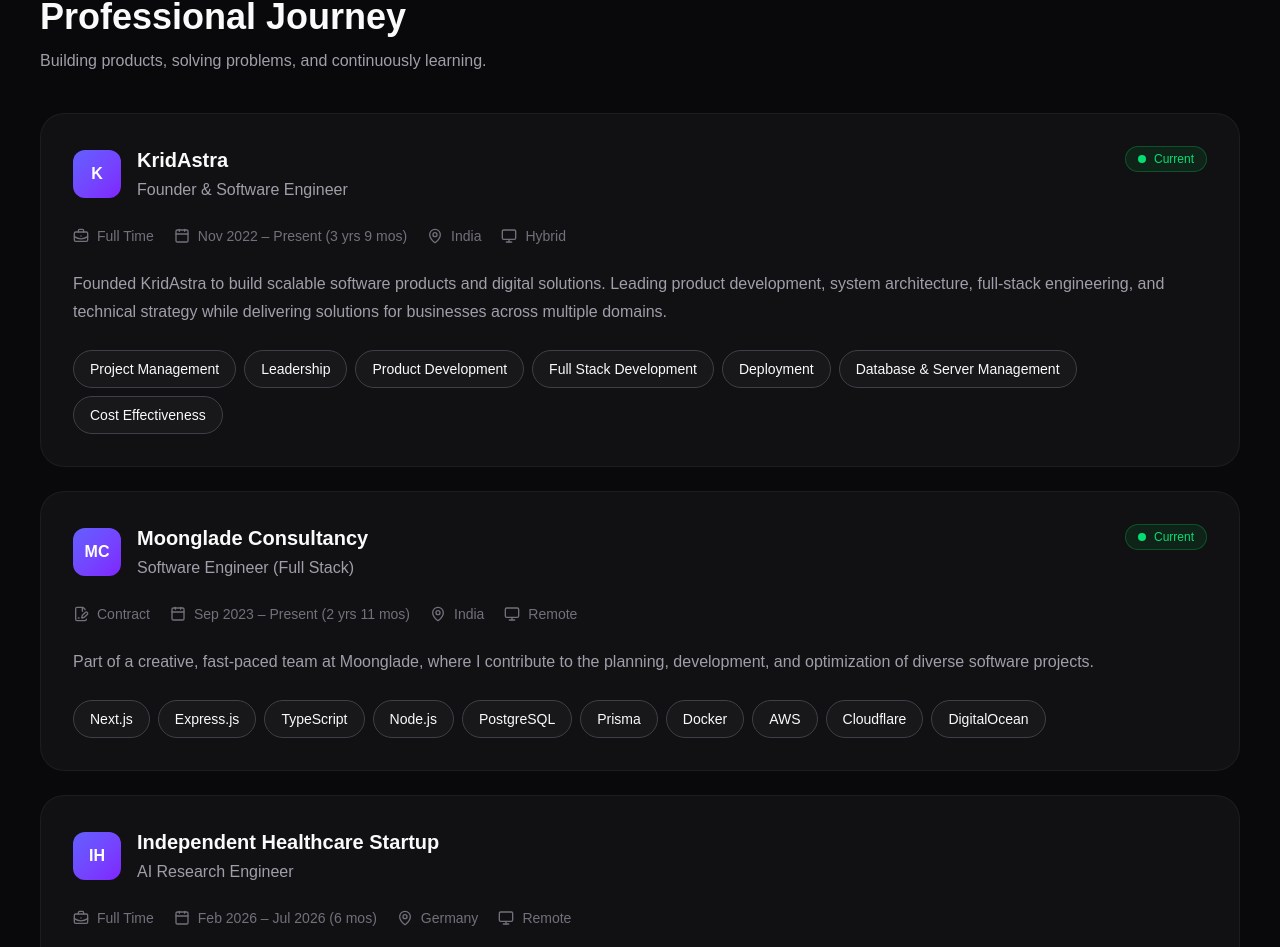
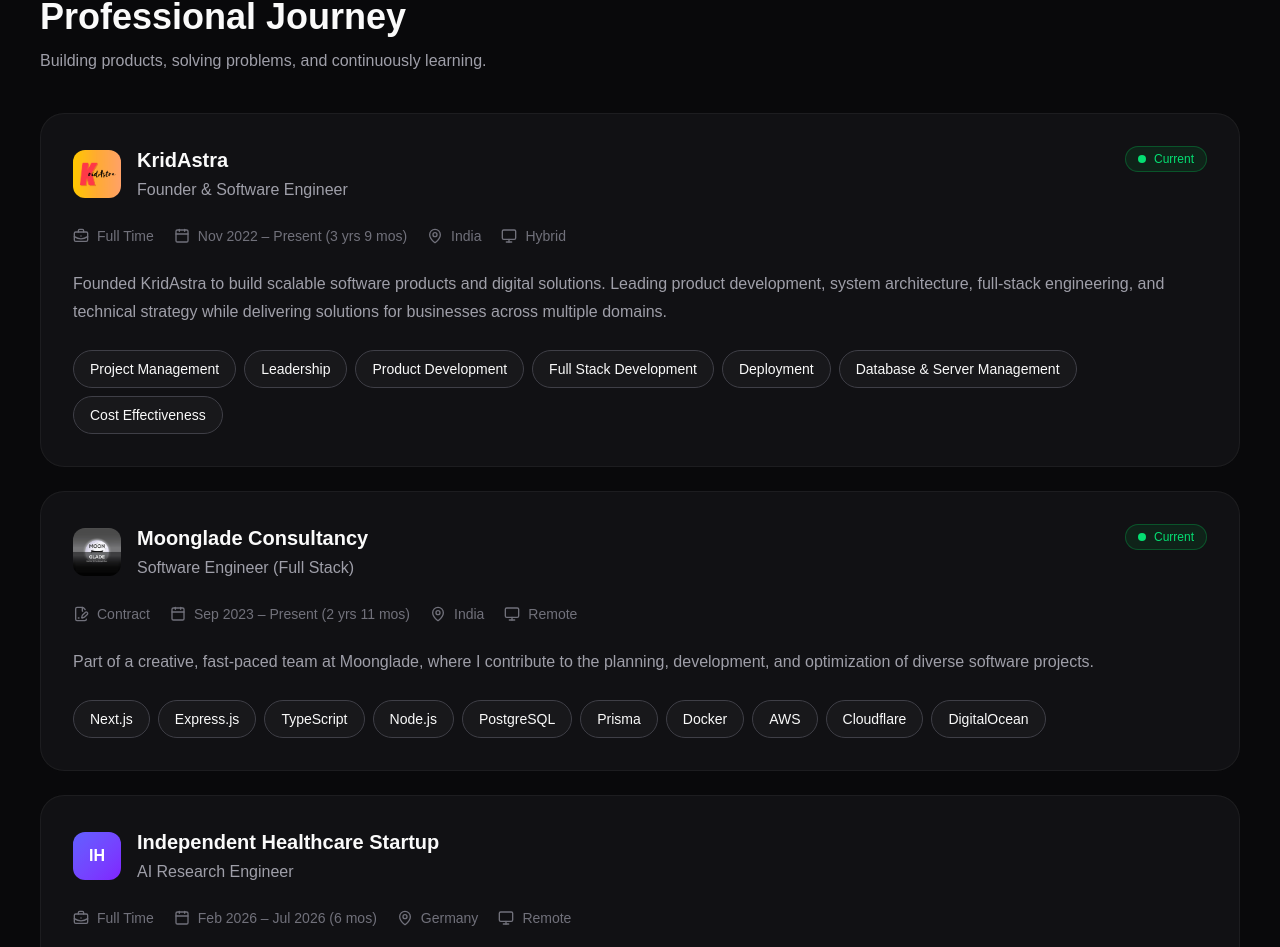
Before and after one commit to devsiddhartha31/devsiddhartha31.github.io, a Next.js app: page / in a window 1280 px wide. Shown: the part 3161-4108 px from the top of the page. Built offline with nearby package versions, Linux system fonts and the light colour scheme.

Commit message:
feat(experience): support company logos with fallback avatars

```diff
--- a/components/experience/ExperienceCard.tsx
+++ b/components/experience/ExperienceCard.tsx
@@ -1,3 +1,4 @@
+import Image from "next/image";
 import SkillBadge from "@/components/skills/SkillBadge";
 
 import {
@@ -101,9 +102,19 @@ export default function ExperienceCard({
 
         <div className="flex items-center gap-4">
 
-          <div className="flex h-12 w-12 items-center justify-center rounded-xl bg-gradient-to-br from-indigo-500 to-violet-600 font-bold text-white">
-            {companyInitials}
-          </div>
+          {experience.logo ? (
+            <Image
+              src={experience.logo}
+              alt={experience.company}
+              width={48}
+              height={48}
+              className="h-12 w-12 rounded-xl object-contain"
+            />
+          ) : (
+            <div className="flex h-12 w-12 items-center justify-center rounded-xl bg-gradient-to-br from-indigo-500 to-violet-600 font-bold text-white">
+              {companyInitials}
+            </div>
+          )}
 
           <div>
 
--- a/data/experience.ts
+++ b/data/experience.ts
@@ -4,6 +4,7 @@ export const experiences: ExperienceItem[] = [
   {
     id: 1,
     company: "KridAstra",
+    logo: "/images/companies/kridastra.png",
     role: "Founder & Software Engineer",
     employmentType: "fullTime",
     workMode: "hybrid",
@@ -26,6 +27,7 @@ export const experiences: ExperienceItem[] = [
   {
     id: 2,
     company: "Moonglade Consultancy",
+    logo: "/images/companies/moonglade_communication.jpg",
     role: "Software Engineer (Full Stack)",
     employmentType: "contract",
     workMode: "remote",
--- a/types/experience.ts
+++ b/types/experience.ts
@@ -1,6 +1,7 @@
 export interface ExperienceItem {
   id: number;
   company: string;
+  logo: string;
   role: string;
   employmentType: string;
   workMode: string;
```
Also changed, not shown: public/images/companies/kridastra.png (added).
